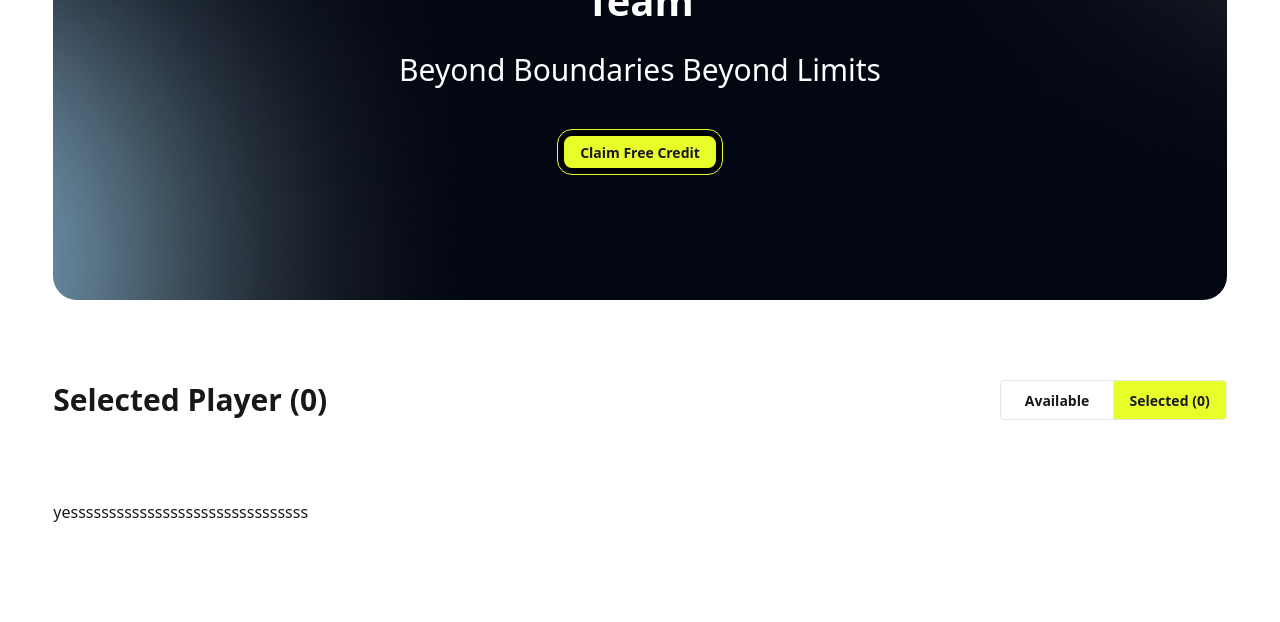
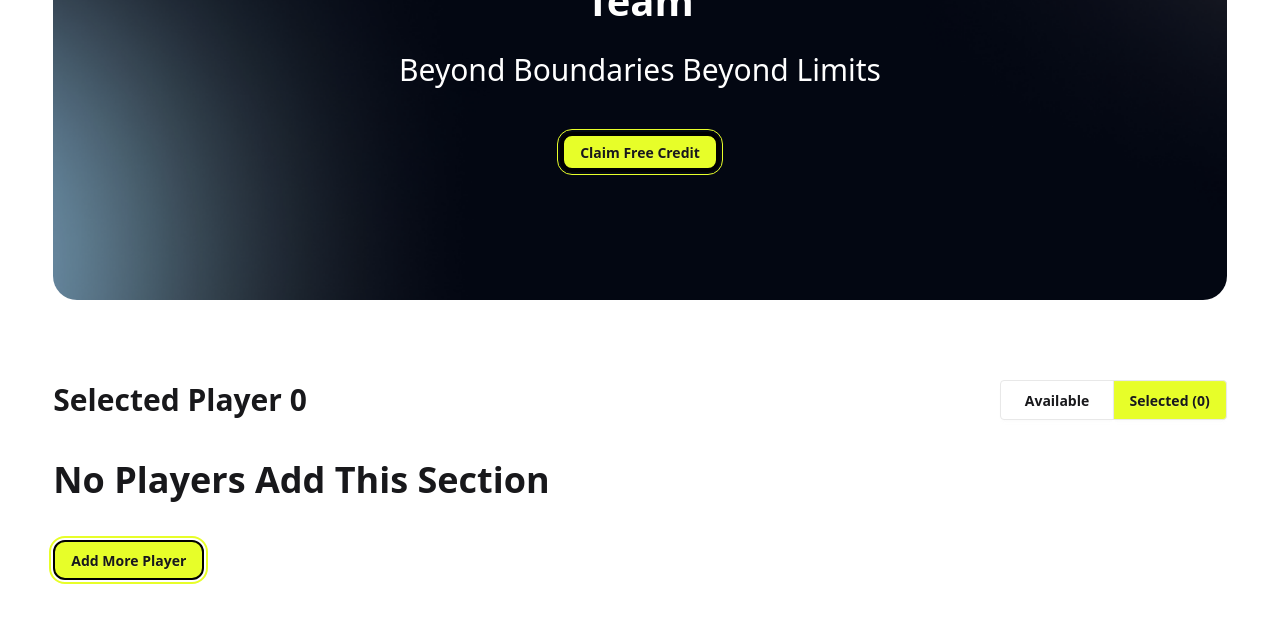
Before and after one commit to Md-Shanto-Sharker/Dream-11-Cricket-Team, a React (Vite) app: page / in a window 1280 px wide. Both pictures are taken after a click on the button "Selected (0)". Shown: the part 649-1271 px from the top of the page. Built offline with nearby package versions, Linux system fonts and the light colour scheme.

Commit message:
added button and all desing parts

```diff
--- a/src/App.jsx
+++ b/src/App.jsx
@@ -7,9 +7,21 @@ import Subscribe from "./components/Subscribe/Subscribe";
 // import toast, { Toaster } from "react-hot-toast";
 import { toast, ToastContainer } from "react-toastify";
 import Main from "./components/Main/Main";
-import Selected from "./components/Main/Selected";
+
+
+
+
 
 function App() {
+const [addPlayers,setAddPlayers] = useState([])
+const handleAddPlayer =(player) =>{
+  const newAddPlayers = [...addPlayers,player];
+  setAddPlayers(newAddPlayers)
+}
+
+
+
+
   const [money, setMoney] = useState(0);
   const handleClicked = () => {
     const newMoney = money + 6000000;
@@ -27,7 +39,7 @@ function App() {
       </header>
 
       <main className="w-11/12 mx-auto">
-        <Main></Main>
+        <Main handleAddPlayer={handleAddPlayer} addPlayers={addPlayers}></Main>
         <div className="mt-10">
         {/* <Selected></Selected> */}
 
--- a/src/components/Main/Cards.jsx
+++ b/src/components/Main/Cards.jsx
@@ -1,11 +1,11 @@
 import React from "react";
 import { FaFlag } from "react-icons/fa";
 
-const Cards = ({ player }) => {
+const Cards = ({ player ,handleAddPlayer,handleAdd}) => {
   return (
     <>
-    <div class="card bg-base-100  shadow-2xl border-2 border-blue-100 ">
-      <figure class="px-10 pt-10">
+    <div className="card bg-base-100  shadow-2xl border-2 border-blue-100 ">
+      <figure className="px-10 pt-10">
         <img
           className="w-[600px] h-64"
           src={player.image}
@@ -13,10 +13,10 @@ const Cards = ({ player }) => {
           //   class="rounded-xl"
         />
       </figure>
-      <div class="card-body ">
+      <div className="card-body ">
         <div className="flex gap-5">
           <img src="/public/photos/Group.png" alt="" />
-          <h2 class="card-title">{player.name}</h2>
+          <h2 className="card-title">{player.name}</h2>
         </div>
 
         <div className="flex justify-between items-center border-b-1 border-gray-300 ">
@@ -34,7 +34,7 @@ const Cards = ({ player }) => {
           </div>
           <div className="flex items-center justify-between">
             <h1 className="text-[16px] font-semibold">Price : $ {player.biddingPrice}</h1>
-            <button className="btn">Choose Player</button>
+            <button onClick={()=>{handleAddPlayer(player);handleAdd()}} className="btn">Choose Player</button>
           </div>
         </div>
       </div>
--- a/src/components/Main/Main.jsx
+++ b/src/components/Main/Main.jsx
@@ -1,15 +1,19 @@
 import React, { useEffect, useState } from "react";
 import Cards from "./Cards";
 
-const Main = () => {
+const Main = ({ handleAddPlayer, addPlayers }) => {
+  const [add, setAdd] = useState(false);
+  const handleAdd = () => {
+    setAdd(true);
+  };
 
-  const [button,setButton]  =useState(false)
-  const handleAvailable =() =>{
-    setButton(false)
-  }
-  const handleSelected =() =>{
-    setButton(true)
-  }
+  const [button, setButton] = useState(false);
+  const handleAvailable = () => {
+    setButton(false);
+  };
+  const handleSelected = () => {
+    setButton(true);
+  };
 
   const [players, setPlayers] = useState([]);
   useEffect(() => {
@@ -17,45 +21,63 @@ const Main = () => {
       .then((res) => res.json())
       .then((data) => setPlayers(data));
   }, []);
-"  "
+  ("  ");
 
   return (
     <>
       <div className="flex justify-between items-center mb-10">
-        {
-            button?<h1 className="font-bold text-3xl">Selected Player (0)</h1>:<h1 className="font-bold text-3xl">Available Players</h1>
-        }
+        {button ? (
+          <h1 className="font-bold text-3xl">Selected Player {0}</h1>
+        ) : (
+          <h1 className="font-bold text-3xl">Available Players</h1>
+        )}
 
         <div className="join grid grid-cols-2">
-          <button onClick={() => handleAvailable()} className={`join-item btn ${button?"bg-white":'bg-[#E7FE29]'}`}> Available</button>
-          <button onClick={() => handleSelected()} className={`join-item btn ${button && "bg-[#E7FE29]"}`}>
+          <button
+            onClick={() => handleAvailable()}
+            className={`join-item btn ${button ? "bg-white" : "bg-[#E7FE29]"}`}
+          >
+            {" "}
+            Available
+          </button>
+          <button
+            onClick={() => handleSelected()}
+            className={`join-item btn ${button && "bg-[#E7FE29]"}`}
+          >
             Selected (0)
           </button>
         </div>
       </div>
 
+      <div>
+        <div className="flex justify-between items-center "></div>
+        {button === true && (
+          <div>
+            {add ? (
+              addPlayers.map((add) => <p add={add} key={add.playerId}>{add.playerId}</p>)
+            ) : (
+              <h1 className="font-bold text-4xl  mb-10">
+                No Players Add This Section
+              </h1>
+            )}
 
+            <button className="btn bg-[#E7FE29] btn-outline border-2 border-black rounded-xl outline-2 outline-[#E7FE29] font-bold">
+              Add More Player
+            </button>
+          </div>
+        )}
 
-      <div>
-        <div className="flex justify-between items-center mb-10">
-
-
-        </div>
-        {
-            button===true &&(
-                <h1>yesssssssssssssssssssssssssssssss</h1>
-            )
-        }
-
-        {
-            button===false &&(
-                <div className="grid grid-cols-3 gap-20">
-        {players.map((player) => (
-          <Cards player={player}></Cards>
-        ))}
-      </div>
-            )
-        }
+        {button === false && (
+          <div className="grid grid-cols-3 gap-20">
+            {players.map((player) => (
+              <Cards
+                player={player} key={player.playerId}
+                handleAddPlayer={handleAddPlayer}
+                handleAdd={handleAdd}
+              ></Cards>
+            ))}
+          </div>
+        )}
       </div>
     </>
   );
--- a/src/components/Main/Selected.jsx
+++ /dev/null
@@ -1,17 +0,0 @@
-import React from "react";
-
-const Selected = () => {
-  return (
-    <div>
-      <div className="flex justify-between items-center mb-10">
-        <h1 className="font-bold text-3xl">Selected Player (4/6)</h1>
-        <div className="join grid grid-cols-2">
-          <button className="join-item btn  bg-[#E7FE29]">Available</button>
-          <button className="join-item btn ">Selected (0)</button>
-        </div>
-      </div>
-    </div>
-  );
-};
-
-export default Selected;
```
